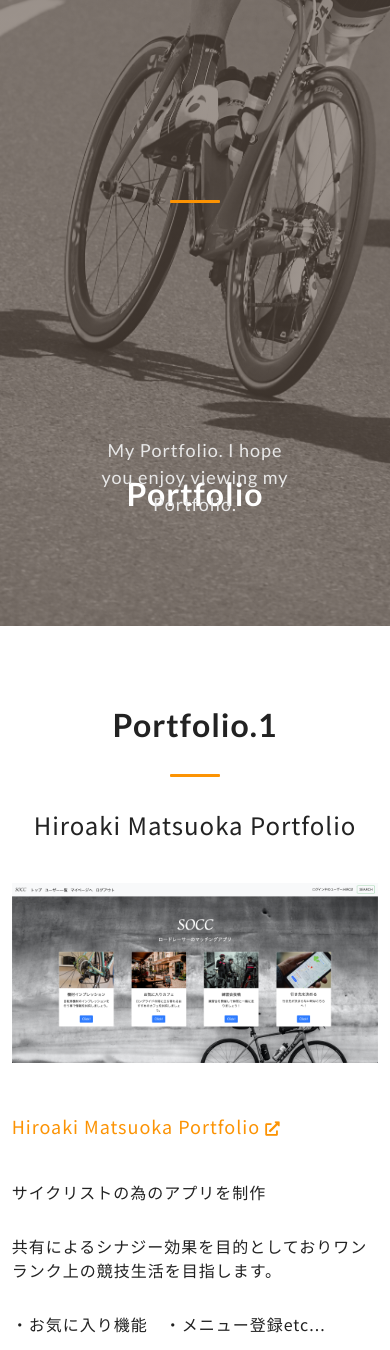
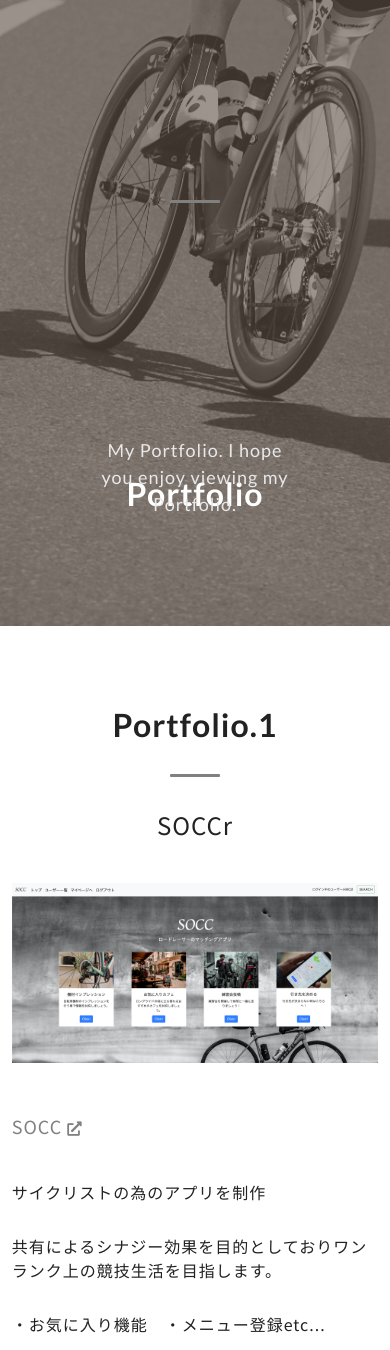
Before and after one commit to Hiroaki-Matsuoka/Hiroaki-Matsuoka_Portfolio_Site, a PHP site: page /show.html in a window 390 px wide. Shown: the part 218-1568 px from the top of the page. Run offline with PHP 8.4, Linux system fonts and the light colour scheme; some libraries are stand-ins or nearby versions.

Commit message:
ポートフォリオ追加

```diff
--- a/css/stylesheet.css
+++ b/css/stylesheet.css
@@ -78,7 +78,7 @@ light: #fff;
 gray: #d3d3d3;
 gray-light: #e8e8e8;
 primary: #00478b;
-secondary: #fc9303;
+secondary: gray;
 ===================================== */
 
 
@@ -131,7 +131,7 @@ hr {
   display: block;
   height: 1px;
   border: 0;
-  border-top: 3px solid #fc9303;
+  border-top: 3px solid gray;
   border-radius: 1px;
 }
 
@@ -300,6 +300,10 @@ bottom: 3px;
   padding: 100px 0;
 }
 
+.p-profile_tw {
+  color: #00acee;
+}
+
 @media screen and (max-width: 576px) {
   .p-profile {
     padding: 75px;
@@ -309,6 +313,10 @@ bottom: 3px;
 .p-profile_container {
   max-width: 700px;
   margin: 0 auto;
+}
+
+.p-profile_logos {
+  text-align: center;
 }
 
 .p-profile_title {
@@ -458,7 +466,7 @@ bottom: 3px;
   font-size: 18px;
   text-align: center;
   background-color: #fff;
-  border: 2px solid #fc9303;
+  border: 2px solid gray;
   border-radius: 2px;
   cursor: pointer;
   transition: all 0.3s;
@@ -511,11 +519,13 @@ bottom: 3px;
 }
 
 .ruby {
-  /* margin-left: 50%; */
-  /* transform: translate(-50%, -50%); */
-  /* display: grid;
-  place-items: center; */
   margin-bottom: 38px;
+  max-width: 70px;
+  height: auto;
+}
+
+.rails {
+  margin-bottom: 20px;
   max-width: 70px;
   height: auto;
 }
@@ -606,12 +616,15 @@ bottom: 3px;
 .p-contact_mymail {
   text-align: center;
   font-size: 28px;
-  width: auto;
+  /* width: auto; */
 }
 
 @media screen and (max-width: 576px) {
  .p-contact {
    padding: 75px 0;
+ }
+ .p-contact_mymail {
+  font-size: 20px
  }
 }
 
@@ -667,7 +680,7 @@ bottom: 3px;
  font-family: "Noto Sans JP", sans-serif;
  text-align: center;
  background-color: #fff;
- border: 2px solid #fc9303;
+ border: 2px solid gray;
  border-radius: 2px;
  cursor: pointer;
  transition: all 0.3s;
@@ -809,7 +822,7 @@ bottom: 3px;
 
 .p-detail_link {
  font-size: 18px;
- color: #fc9303;
+ color: gray;
 }
 
 .p-detail_icon {
--- a/show.html
+++ b/show.html
@@ -74,6 +74,62 @@
                    <h2 class="p-detail_title">Portfolio.1</h2>
                    <hr>
                    <h3 class="p-detail_subtitle">
+                       SOCCr
+                   </h3>
+                   <img src="image/rails.png" alt="" class="p-detail_image">
+                   <div class="p-detail_link-wrap">
+                       <a href="https://socc-cycling.herokuapp.com/" class="p-detail_link">
+                           SOCC<i class="fas fa-external-link-alt p-detail_icon"></i>
+                       </a>
+                   </div>
+                   <p class="p-detail_text">
+                       サイクリストの為のアプリを制作
+                   </p>
+                   <p class="p-detail_text">
+                       共有によるシナジー効果を目的としておりワンランク上の競技生活を目指します。
+                   </p>
+                   <p class="p-detail_text">
+                       ・お気に入り機能　・メニュー登録etc...
+                   </p>
+                   <p class="p-detail_text">
+                       HTML / SCSS / Ruby / Ruby on Rails
+                   </p>
+               </div>
+           </article>
+           <!-- ポートフォリオ2 -->
+           <article id="portfolio02" class="p-detail">
+               <div class="p-detail_container l-content-wrap-default">
+                   <h2 class="p-detail_title">Portfolio.2</h2>
+                   <hr />
+                   <h3 class="p-detail_subtitle">
+                       共同開発 ホテルWebサイト
+                   </h3>
+                   <img src="image/kyodo_kaihatsu_pf.png" alt="" class="p-detail_image">
+                   <div class="p-detail_link-wrap">
+                       <a href="https://tenkue-01.takanori-portfolio.com/" class="p-detail_link">
+                           共同開発 ホテルWebサイト<i class="fas fa-external-link-alt p-detail_icon"></i>
+                       </a>
+                   </div>
+                   <p class="p-detail_text">
+                       サロン内で4人で共同開発を行い架空のホテルのHPを作成。
+                   </p>
+                   <p class="p-detail_text">
+                       ヘッダー、メインビジュアル、アクセスを担当。ヘッダー部分ではJavaScriptを使用してハンバーガーメニューとモーダルを実装。
+                   </p>
+                   <p class="p-detail_text">
+                       レスポンシブデザインに対応。
+                   </p>
+                   <p class="p-detail_text">
+                       HTML / CSS / JavaScript(jQuery)
+                   </p>
+               </div>
+           </article>
+
+           <article id="portfolio01" class="p-detail">
+               <div class="p-detail_container l-content-wrap-default">
+                   <h2 class="p-detail_title">Portfolio.3</h2>
+                   <hr>
+                   <h3 class="p-detail_subtitle">
                        Hiroaki Matsuoka Portfolio
                    </h3>
                    <img src="image/rails.png" alt="" class="p-detail_image">
@@ -96,7 +152,7 @@
                    </p>
                </div>
            </article>
-           <!-- ポートフォリオ2 -->
+
            <article id="portfolio02" class="p-detail">
                <div class="p-detail_container l-content-wrap-default">
                    <h2 class="p-detail_title">共同開発</h2>
@@ -125,7 +181,6 @@
                </div>
            </article>
 
-           <!-- 中略 ご自身でやってみましょう -->
 
            <!-- ポートフォリオ6 -->
            <article id="portfolio06" class="p-detail">
@@ -156,6 +211,35 @@
                    </p>
                </div>
            </article>
+
+           <article id="portfolio02" class="p-detail">
+               <div class="p-detail_container l-content-wrap-default">
+                   <h2 class="p-detail_title">共同開発</h2>
+                   <hr />
+                   <h3 class="p-detail_subtitle">
+                       Hotel
+                   </h3>
+                   <img src="../image/sample02.jpg" alt="" class="p-detail_image">
+                   <div class="p-detail_link-wrap">
+                       <a href="#" class="p-detail_link">
+                           Title<i class="fas fa-external-link-alt p-detail_icon"></i>
+                       </a>
+                   </div>
+                   <p class="p-detail_text">
+                       サロン内で4人で共同開発を行い架空のホテルのHPを作成。
+                   </p>
+                   <p class="p-detail_text">
+                       ヘッダー、メインビジュアル、アクセスを担当。ヘッダー部分ではJavaScriptを使用してハンバーガーメニューとモーダルを実装。
+                   </p>
+                   <p class="p-detail_text">
+                       レスポンシブデザインに対応。
+                   </p>
+                   <p class="p-detail_text">
+                       HTML / CSS / JavaScript(jQuery)
+                   </p>
+               </div>
+           </article>
+
        </main>
        <!-- フッター -->
        <footer id="footer" class="l-footer">
```
Also changed, not shown: index.html (+11 -9 lines), image/kyodo_kaihatsu_pf.png (added).
